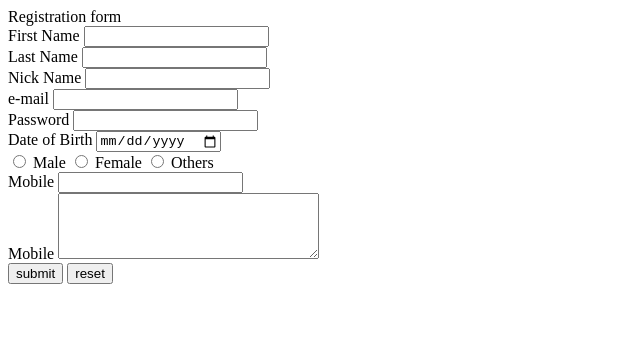
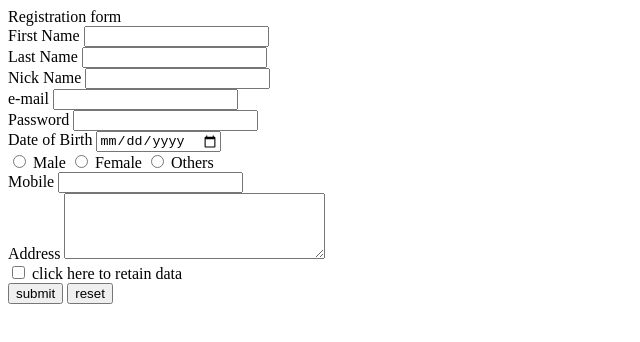
Before and after one commit to shashikantmaurya0007/HTML-Assignment-RedBus, a plain HTML site: page index.html in a window 1280 px wide. Shown: the whole page, without its empty margins (0-640 px from the left). Drawn offline with Linux system fonts and the light colour scheme.

Commit message:
feat:added html checkbox to retain data

```diff
--- a/index.html
+++ b/index.html
@@ -63,10 +63,14 @@
           <small></small>
         </div>
         <div class="form-field">
-          <label for="address">Mobile</label>
+          <label for="address">Address</label>
           <textarea name="address" id="address" cols="30" rows="4"></textarea>
           <small></small>
         </div>
+        <label for="retainData">
+          <input type="checkbox" id="retainData" name="retainData" /> click here
+          to retain data</label
+        >
         <div class="form-field">
           <input type="submit" value="submit" />
           <input type="button" value="reset" />
```
